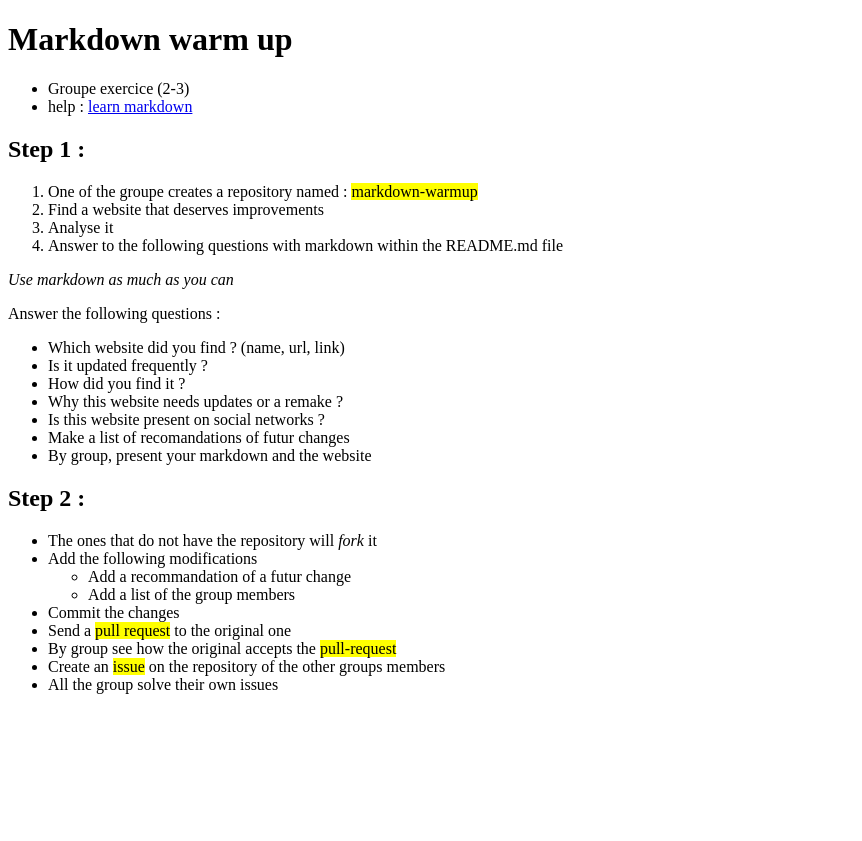
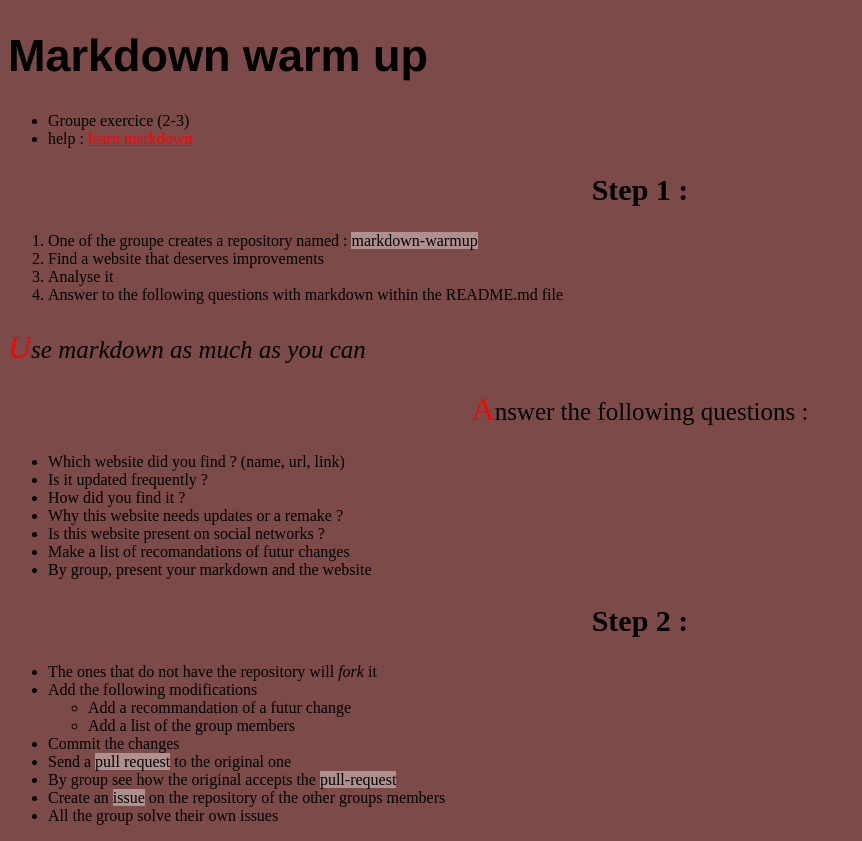
Before and after one commit to Kayzlite/markdown-warmup-html, a plain HTML site: page index.html in a window 1280 px wide. Shown: the whole page, without its empty margins (0-862 px from the left). Before the commit the page ends 800 px from the top, so only its background shows below. Drawn offline with Linux system fonts and the light colour scheme.

Commit message:
adding css and update html

```diff
--- a/index.html
+++ b/index.html
@@ -5,6 +5,7 @@
     <html lang="en">
     <meta name="viewport" content="width=device-width, initial-scale=1.0">
     <meta http-equiv="X-UA-Compatible" content="ie=edge">
+    <link rel="stylesheet" href="style.css">
     <title>Document</title>
 </head>
 <body>
@@ -25,7 +26,7 @@
 
 <p><i>Use markdown as much as you can</i></p>
 
-<p>Answer the following questions :</p>
+<p class="p">Answer the following questions :</p>
 
 <ul>
     <li>Which website did you find ? (name, url, link)</li>
--- /dev/null
+++ b/style.css
@@ -0,0 +1,33 @@
+body {
+    background:rgba(97, 36, 35, 0.822);
+}
+p::first-letter {
+    color: #ff0000;
+    font-size: xx-large;
+ }
+ p {
+     font-size: 25px;
+     text-align: left;
+ }
+ .p {
+     text-align: center;
+ }
+
+ mark {
+     background-color: rgba(255, 255, 255, 0.384);
+ }
+ h1 {
+     color: black;
+     text-align: left;
+     font-size: 45px;
+     font-family: Helvetica, sans-serif;
+ }
+ h2 {
+     color:rgb(0, 0, 0);
+     text-align: center;
+     font-size: 30px;
+
+ }
+ a {
+     color: red;
+ }
```
